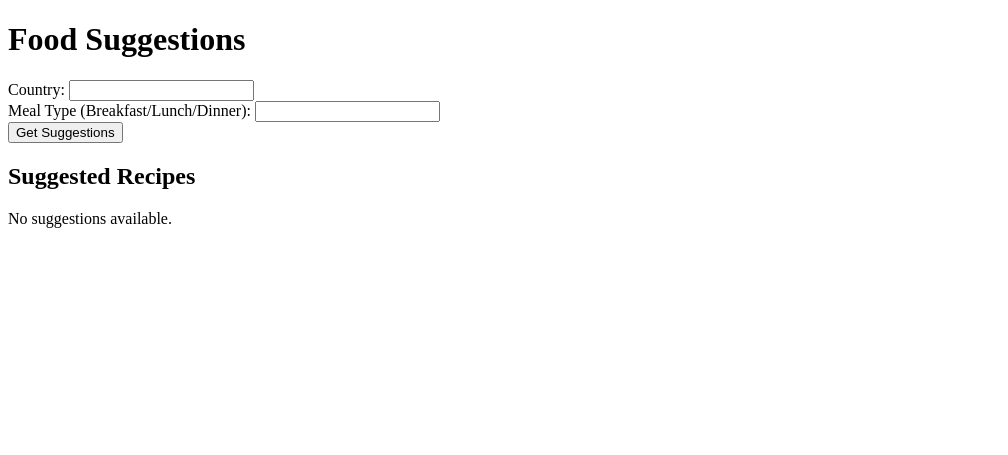
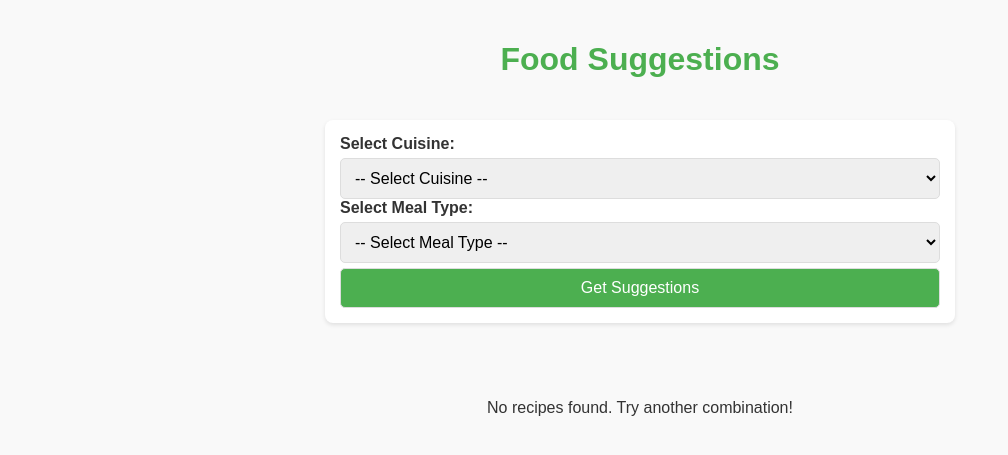
Before and after one commit to rodapoyraz/SK_Food_Suggestion, a Flask app: page /suggestions in a window 1280 px wide. Shown: the top 455 px of the page, without its empty margins (0-1008 px from the left). Run offline with Flask 3, Linux system fonts and the light colour scheme; a user stored in the database is signed in.

Commit message:
Suggestion page; photos added

```diff
--- a/app.py
+++ b/app.py
@@ -1,4 +1,4 @@
-from flask import Flask, render_template, request, redirect, url_for, session
+from flask import Flask, request, render_template, redirect, url_for, session
 import sqlite3
 import requests
 from fpdf import FPDF
@@ -8,9 +8,6 @@
 API_KEY = 'a35c67528fe34873ba1f903dd1809b78'
 API_URL = 'https://api.spoonacular.com/recipes/complexSearch'
 
-USER_DATABASE = {
-    "ilovekebab": "1234"
-}
 
 def init_db():
     conn = sqlite3.connect('database.db')
@@ -43,6 +40,7 @@
     conn.commit()
     conn.close()
 
+
 def check_user(username, password):
     conn = sqlite3.connect('database.db')
     cursor = conn.cursor()
@@ -51,6 +49,7 @@
     conn.close()
     return user
 
+
 def create_user(username, password):
     conn = sqlite3.connect('database.db')
     cursor = conn.cursor()
@@ -58,72 +57,91 @@
     conn.commit()
     conn.close()
 
+
 def get_food_suggestions(country, meal_type):
     params = {
         'apiKey': API_KEY,
-        'cuisine': country,
-        'mealType': meal_type,
+        'cuisine': country if country else '',
+        'type': meal_type if meal_type else '',
         'number': 5
     }
     response = requests.get(API_URL, params=params)
     return response.json().get('results', [])
 
+
 @app.route('/')
-def home():
-    return render_template('index.html')
-
-@app.route('/login', methods=['GET', 'POST'])
 def login():
-    if request.method == 'POST':
-        username = request.form['username']
-        password = request.form['password']
-
-        if username in USER_DATABASE and USER_DATABASE[username] == password:
-            session['user_id'] = username
-            return redirect('/main')
-        user = check_user(username, password)
-        if user:
-            session['user_id'] = user[0]
-            return redirect('/main')
-        return 'Invalid login, try again.'
     return render_template('login.html')
 
-@app.route('/signup', methods=['GET', 'POST'])
+
+@app.route('/login', methods=['POST'])
+def login_user():
+    username = request.form['username']
+    password = request.form['password']
+    user = check_user(username, password)
+    if user:
+        session['user_id'] = user[0]
+        return redirect('/main')
+    return 'Invalid login, try again.'
+
+
+@app.route('/signup')
 def signup():
-    if request.method == 'POST':
-        username = request.form['username']
-        password = request.form['password']
-        create_user(username, password)
-        return redirect('/login')
     return render_template('signup.html')
+
+
+@app.route('/signup', methods=['POST'])
+def signup_user():
+    username = request.form['username']
+    password = request.form['password']
+    create_user(username, password)
+    return redirect('/')
+
 
 @app.route('/main')
 def main_page():
     if 'user_id' not in session:
-        return redirect('/login')
+        return redirect('/')
     return render_template('main.html')
+
 
 @app.route('/kebabs')
 def kebabs():
     if 'user_id' not in session:
-        return redirect('/login')
+        return redirect('/')
     return render_template('kebabs.html')
+
 
 @app.route('/suggestions', methods=['GET', 'POST'])
 def suggestions():
     if 'user_id' not in session:
-        return redirect('/login')
+        return redirect('/')
+    foods = []
+    message = None
+
     if request.method == 'POST':
         country = request.form['country']
         meal_type = request.form['meal_type']
+
+        # Primary search
         foods = get_food_suggestions(country, meal_type)
-        return render_template('suggestions.html', foods=foods)
-    return render_template('suggestions.html')
+
+        # If no results, attempt broader searches
+        if not foods:
+            message = f"No recipes found for {country} and {meal_type}. Showing broader results."
+            foods = get_food_suggestions(country, None)
+
+        if not foods:
+            message = f"No recipes found for {country}. Showing general recipes."
+            foods = get_food_suggestions(None, None)
+
+    return render_template('suggestions.html', foods=foods, message=message)
+
 
 @app.route('/favorites')
 def favorites():
     if 'user_id' not in session:
-        return redirect('/login')
+        return redirect('/')
     conn = sqlite3.connect('database.db')
     cursor = conn.cursor()
     cursor.execute('SELECT food_name FROM favorites WHERE user_id=?', (session['user_id'],))
@@ -131,10 +149,11 @@
     conn.close()
     return render_template('favorites.html', foods=foods)
 
+
 @app.route('/add_favorite', methods=['POST'])
 def add_favorite():
     if 'user_id' not in session:
-        return redirect('/login')
+        return redirect('/')
     food_name = request.form['food_name']
     conn = sqlite3.connect('database.db')
     cursor = conn.cursor()
@@ -143,10 +162,11 @@
     conn.close()
     return redirect('/favorites')
 
+
 @app.route('/notes')
 def notes():
     if 'user_id' not in session:
-        return redirect('/login')
+        return redirect('/')
     conn = sqlite3.connect('database.db')
     cursor = conn.cursor()
     cursor.execute('SELECT note FROM notes WHERE user_id=?', (session['user_id'],))
@@ -154,10 +174,11 @@
     conn.close()
     return render_template('notes.html', notes=notes)
 
+
 @app.route('/add_note', methods=['POST'])
 def add_note():
     if 'user_id' not in session:
-        return redirect('/login')
+        return redirect('/')
     note = request.form['note']
     conn = sqlite3.connect('database.db')
     cursor = conn.cursor()
@@ -166,10 +187,11 @@
     conn.close()
     return redirect('/notes')
 
+
 @app.route('/delete_note', methods=['POST'])
 def delete_note():
     if 'user_id' not in session:
-        return redirect('/login')
+        return redirect('/')
     note = request.form['note']
     conn = sqlite3.connect('database.db')
     cursor = conn.cursor()
@@ -177,6 +199,7 @@
     conn.commit()
     conn.close()
     return redirect('/notes')
+
 
 @app.route('/download_pdf/<food_name>')
 def download_pdf(food_name):
@@ -187,10 +210,12 @@
     pdf.output(f"{food_name}.pdf")
     return redirect('/kebabs')
 
+
 @app.route('/logout')
 def logout():
     session.pop('user_id', None)
-    return redirect('/login')
+    return redirect('/')
+
 
 if __name__ == '__main__':
     init_db()
--- a/templates/suggestions.html
+++ b/templates/suggestions.html
@@ -3,34 +3,126 @@
 <head>
     <meta charset="UTF-8">
     <meta name="viewport" content="width=device-width, initial-scale=1.0">
-    <title>Suggestions</title>
+    <title>Food Suggestions</title>
+    <style>
+        body {
+            font-family: 'Arial', sans-serif;
+            margin: 0;
+            padding: 0;
+            background-color: #f9f9f9;
+            color: #333;
+        }
+        h1 {
+            text-align: center;
+            padding: 20px;
+            color: #4CAF50;
+        }
+        form {
+            max-width: 600px;
+            margin: 20px auto;
+            padding: 15px;
+            background: #fff;
+            border-radius: 8px;
+            box-shadow: 0 2px 4px rgba(0, 0, 0, 0.1);
+        }
+        label {
+            font-weight: bold;
+            margin-top: 10px;
+        }
+        select, button {
+            width: 100%;
+            padding: 10px;
+            margin-top: 5px;
+            border: 1px solid #ddd;
+            border-radius: 5px;
+            font-size: 16px;
+        }
+        button {
+            background-color: #4CAF50;
+            color: #fff;
+            cursor: pointer;
+        }
+        button:hover {
+            background-color: #45a049;
+        }
+        .recipes {
+            display: grid;
+            grid-template-columns: repeat(auto-fit, minmax(300px, 1fr));
+            gap: 20px;
+            padding: 20px;
+            max-width: 1200px;
+            margin: 0 auto;
+        }
+        .recipe-card {
+            background: #fff;
+            border-radius: 8px;
+            box-shadow: 0 2px 4px rgba(0, 0, 0, 0.1);
+            overflow: hidden;
+            text-align: center;
+        }
+        .recipe-card img {
+            width: 100%;
+            height: auto;
+        }
+        .recipe-card h3 {
+            font-size: 18px;
+            margin: 15px 0;
+        }
+        .recipe-card a {
+            text-decoration: none;
+            color: #4CAF50;
+            font-weight: bold;
+        }
+        .message {
+            text-align: center;
+            margin-top: 20px;
+            font-size: 16px;
+            color: #FF5722;
+        }
+    </style>
 </head>
 <body>
     <h1>Food Suggestions</h1>
-    <form action="/suggestions" method="POST">
-        <label for="country">Country:</label>
-        <input type="text" name="country" required>
-        <br>
-        <label for="meal_type">Meal Type (Breakfast/Lunch/Dinner):</label>
-        <input type="text" name="meal_type" required>
-        <br>
+
+    <form method="POST" action="/suggestions">
+        <label for="country">Select Cuisine:</label>
+        <select name="country" id="country" required>
+            <option value="">-- Select Cuisine --</option>
+            <option value="American">American</option>
+            <option value="Italian">Italian</option>
+            <option value="Indian">Indian</option>
+            <option value="Mexican">Mexican</option>
+            <option value="Chinese">Chinese</option>
+            <option value="Japanese">Japanese</option>
+        </select>
+
+        <label for="meal_type">Select Meal Type:</label>
+        <select name="meal_type" id="meal_type" required>
+            <option value="">-- Select Meal Type --</option>
+            <option value="Breakfast">Breakfast</option>
+            <option value="Lunch">Lunch</option>
+            <option value="Dinner">Dinner</option>
+        </select>
+
         <button type="submit">Get Suggestions</button>
     </form>
 
-    <h2>Suggested Recipes</h2>
-    {% if foods %}
-        <ul>
-        {% for food in foods %}
-            <li>{{ food.title }}
-                <form action="/add_favorite" method="POST" style="display:inline;">
-                    <input type="hidden" name="food_name" value="{{ food.title }}">
-                    <button type="submit">Add to Favorites</button>
-                </form>
-            </li>
+    {% if message %}
+        <p class="message">{{ message }}</p>
+    {% endif %}
+
+    <div class="recipes">
+        {% for recipe in foods %}
+            <div class="recipe-card">
+                <img src="{{ recipe.image }}" alt="{{ recipe.title }}">
+                <h3>{{ recipe.title }}</h3>
+                <a href="{{ recipe.sourceUrl }}" target="_blank">View Recipe</a>
+            </div>
         {% endfor %}
-        </ul>
-    {% else %}
-        <p>No suggestions available.</p>
+    </div>
+
+    {% if not foods %}
+        <p style="text-align: center; font-size: 16px;">No recipes found. Try another combination!</p>
     {% endif %}
 </body>
 </html>
```
Also changed, not shown: templates/login.html (line endings or trailing spaces).
